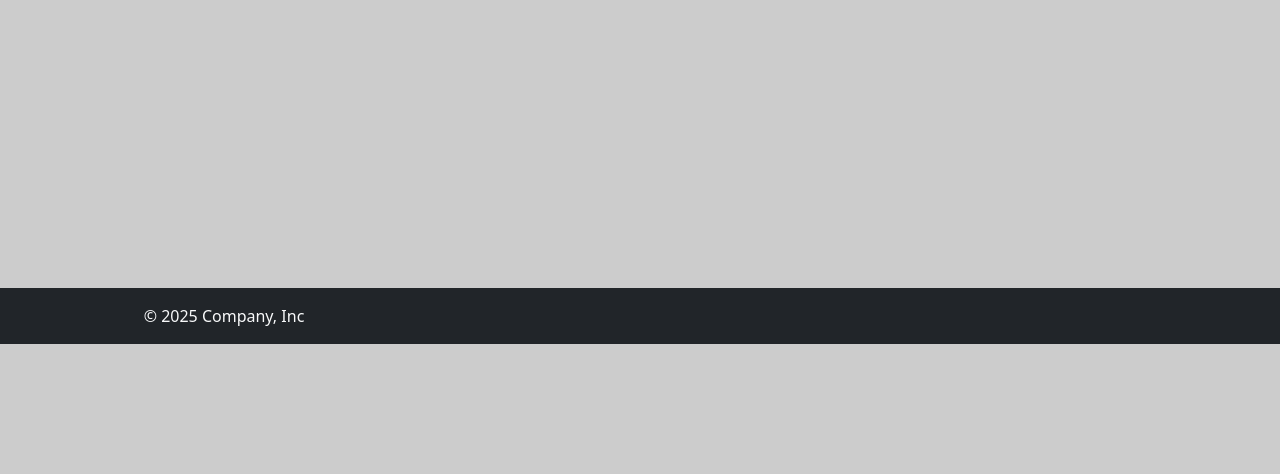
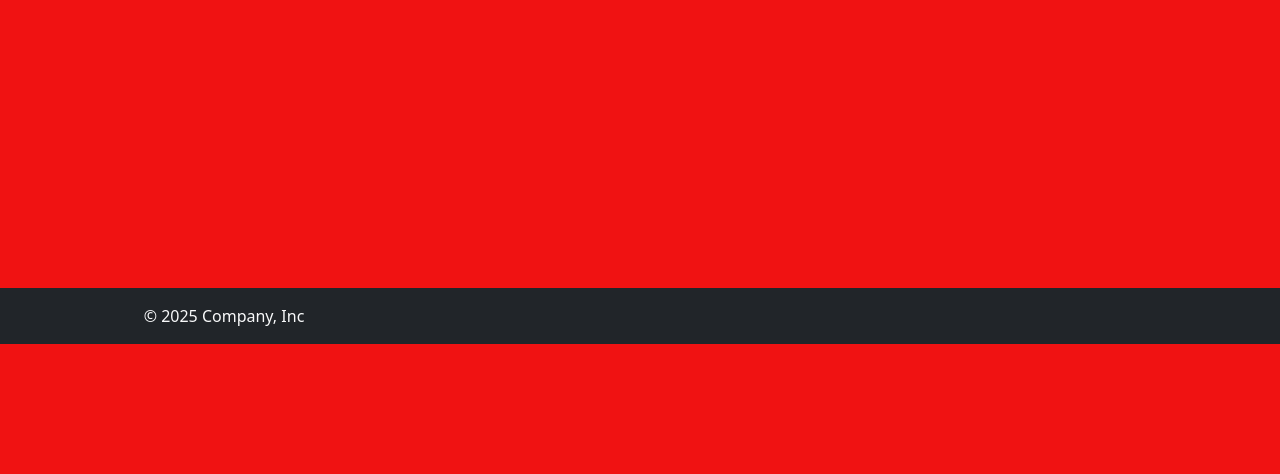
Before and after one commit to bharathraj0643/Blog-Django, a Django app: page /about in a window 1280 px wide. Shown: the part 456-930 px from the top of the page. Run offline with Django 5.2, Linux system fonts and the light colour scheme; data that the repository does not hold is empty; some libraries are stand-ins or nearby versions.

Commit message:
check css build

```diff
--- a/blog/static/blog/css/style.css
+++ b/blog/static/blog/css/style.css
@@ -1,5 +1,5 @@
 body {
-  background-color: #cccccc;
+  background-color: #f01212;
 }
 
 pre {
```
